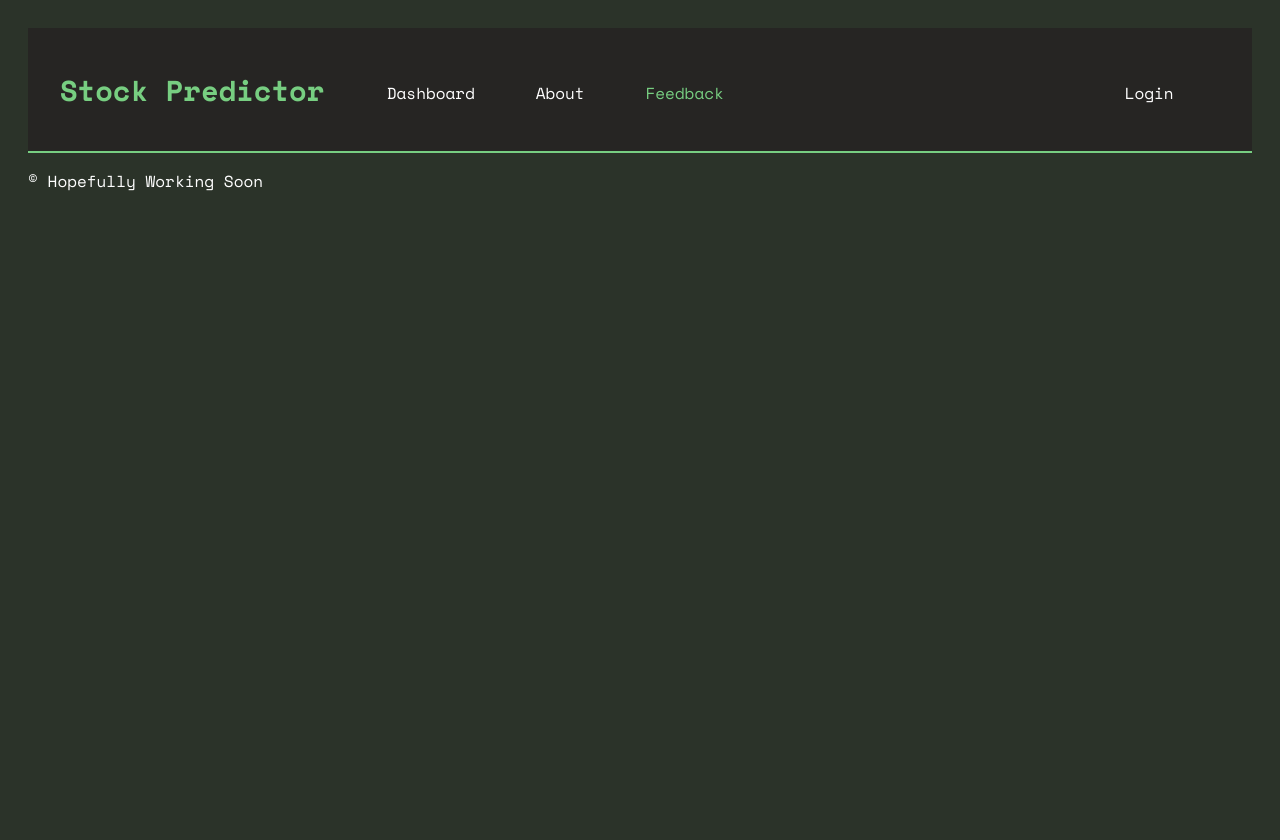
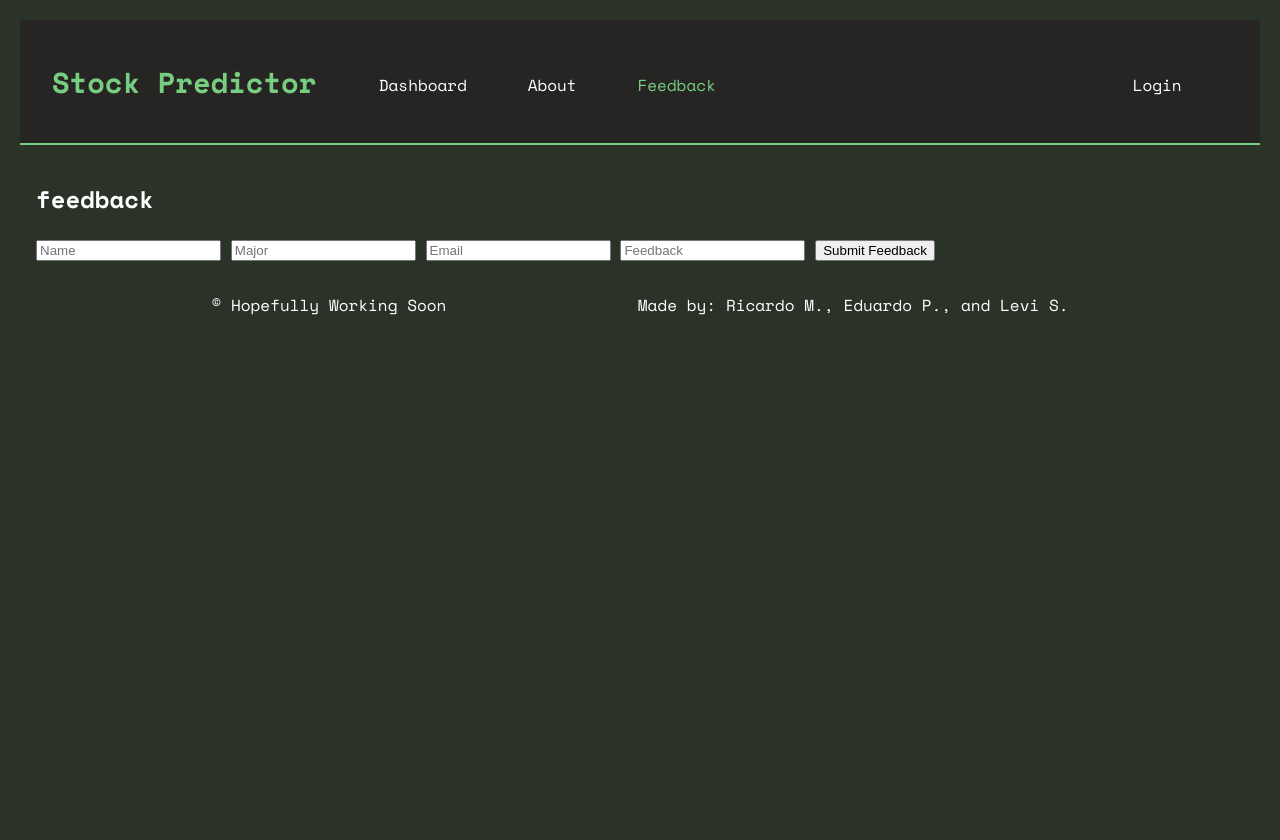
Before and after one commit to Levi-kun/stock-market-data-predictor-model, a Flask app: page /feedback in a window 1280 px wide. Before the commit the page ends 191 px from the top, so only its background shows below. Run offline with Flask 3, Linux system fonts and the light colour scheme.

Commit message:
feedback.html

```diff
--- a/Stock-Market-Web-App/app/static/css/ucnj_style.css
+++ b/Stock-Market-Web-App/app/static/css/ucnj_style.css
@@ -44,8 +44,18 @@
         --clr-info-a20: #92b2e5;
 }
 
+html,
+body {
+        height: 100%;
+        margin: 0;
+        padding: 0;
+}
+
 body {
         font-family: "Space Mono", monospace;
+        display: flex;
+        flex-direction: column;
+        min-height: 100vh;
         font-weight: 400;
         font-style: normal;
         color: var(--clr-light-a0);
@@ -65,6 +75,15 @@ a {
 h1 a {
         font-weight: 500;
         padding-bottom: 6px;
+}
+
+main {
+        padding: 1rem;
+}
+
+footer {
+        display: flex;
+        justify-content: space-evenly;
 }
 
 .navHeader {
--- a/Stock-Market-Web-App/app/static/templates/base.html
+++ b/Stock-Market-Web-App/app/static/templates/base.html
@@ -28,7 +28,8 @@
         </nav>
     </div>
 </header>
-    <main>
+<div class="box">
+    <main class="content">
         {%block content%}
         <!-- this is a page specific , content will go here when a child template overrides this block -->
 
@@ -36,8 +37,10 @@
     </main>
     <footer>
         <p>&copy; Hopefully Working Soon </p>
+        <p class="credits">Made by: Ricardo M., Eduardo P., and Levi S.</p>
 
     </footer>
+</div>
     <script src = "{{url_for('static',filename = 'js/flash.js')}}"></script>
 </body>
 
--- a/Stock-Market-Web-App/app/static/templates/feedback.html
+++ b/Stock-Market-Web-App/app/static/templates/feedback.html
@@ -1,3 +1,18 @@
-{% extends "base.html" %}
+{% extends "authBase.html" %}
+{% set mode = "feedback" %}
+{% set page_title ="feedback" %}
+<!-- we need to creatre the structure of the feedback page, (hint: it will be form) -->
 
-<!-- we need to creatre the structure of the feedback page, (hint: it will be form) -->
+{% block auth_form %}
+{% set action = url_for('main.feedback') %}
+{% set button_text = "Submit Feedback" %}
+{% set fields = [
+    {"type": "text", "name": "name", "placeholder": "Name"},
+    {"type": "text", "name": "major", "placeholder": "Major"},
+    {"type": "email", "name": "email", "placeholder": "Email"},
+    {"type": "text", "name": "feedback", "placeholder": "Feedback"}
+] %}
+
+{% include "_auth_form.html" %}
+
+{% endblock %}
```
